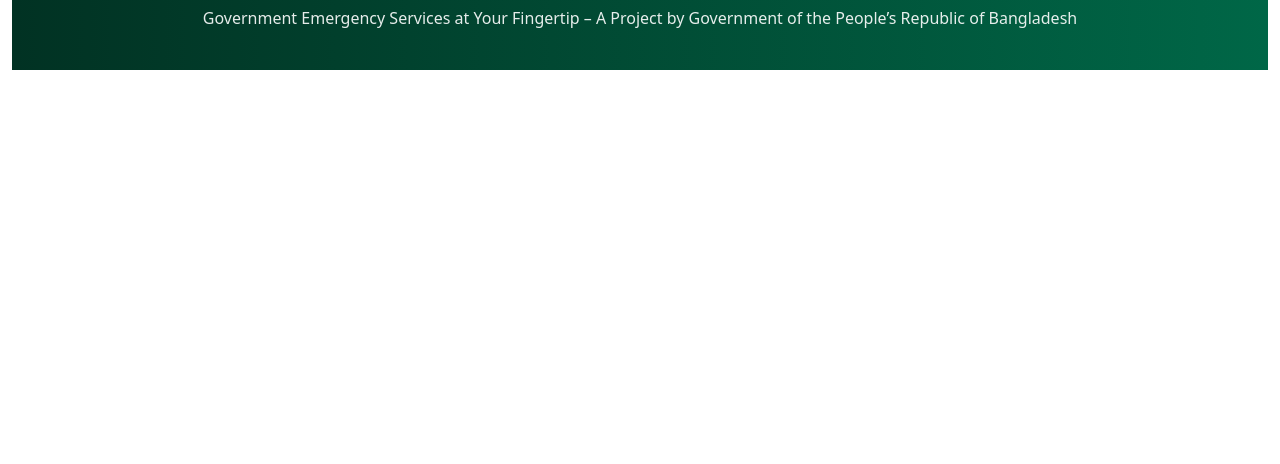
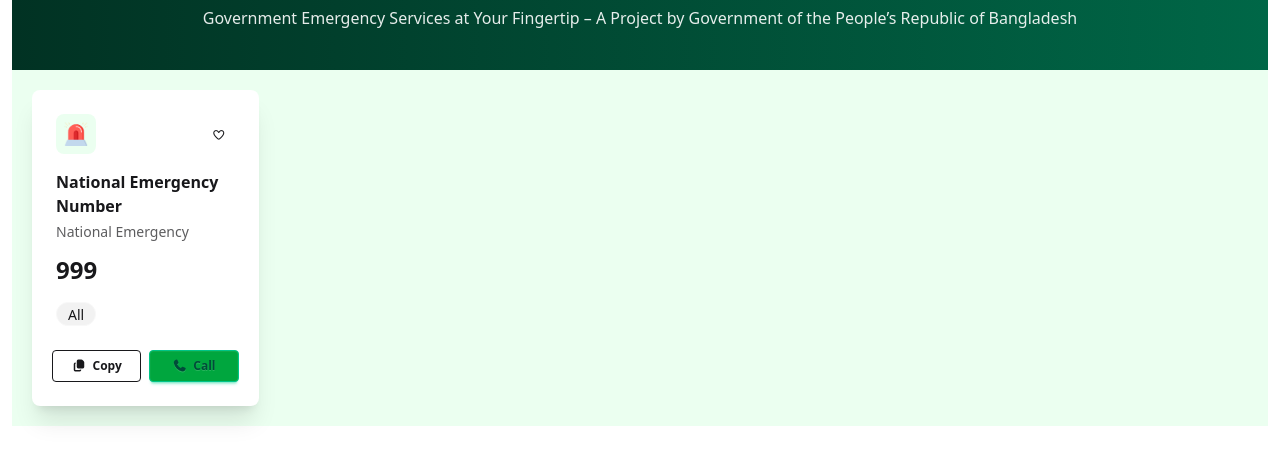
Before and after one commit to Takdirul-Rijan/my-fifth-assignment, a plain HTML site: page index.html in a window 1280 px wide. Shown: the part 266-730 px from the top of the page. Drawn offline with nearby package versions, Linux system fonts and the light colour scheme.

Commit message:
card 1 added

```diff
--- a/index.html
+++ b/index.html
@@ -87,6 +87,60 @@
       </div>
     </section>
 
+    <!-- main section for Cards and History -->
+
+    <main class="max-w-7xl mx-auto">
+      <div class="grid gap-6 lg:grid-cols-4 bg-[#41ff6b1a] p-5">
+        <!-- card section -left -->
+
+        <section class="lg:col-span-3">
+
+            <!-- card 1 -->
+
+            <div class="card bg-base-100 shadow-xl w-1/4">
+              <div class="card-body">
+                <div class="flex justify-between items-center">
+                  <div
+                    class="w-10 h-10 rounded-3xl flex items-center justify-center"
+                  >
+                    <img
+                      class="bg-[#41ff6b1a] p-2 rounded-lg"
+                      src="./assets/emergency.png"
+                      alt=""
+                    />
+                  </div>
+
+                  <button class="btn btn-ghost btn-xs">
+                    <i class="fa-regular fa-heart"></i>
+                  </button>
+                </div>
+
+                <h3 class="card-title mt-2 text-base font-bold">
+                  National Emergency Number
+                </h3>
+                <p class="text-sm opacity-70 -mt-1">National Emergency</p>
+
+                <div class="text-2xl font-bold mt-1">999</div>
+
+                <div class="mt-2">
+                  <span class="badge bg-[#f2f2f2] rounded-xl">All</span>
+                </div>
+
+                <div class="card-actions flex flex-nowrap justify-center mt-4">
+                  <button class="btn btn-outline btn-sm w-1/2">
+                    <i class="fa-solid fa-copy"></i> Copy
+                  </button>
+                  <button class="btn btn-success btn-sm bg-[#00a63e] w-1/2">
+                    <i class="fa-solid fa-phone"></i> Call
+                  </button>
+                </div>
+              </div>
+            </div>
+          </div>
+        </section>
+
+    </main>
+
     <!-- JavaScript file -->
 
     <script src="./script.js"></script>
```
